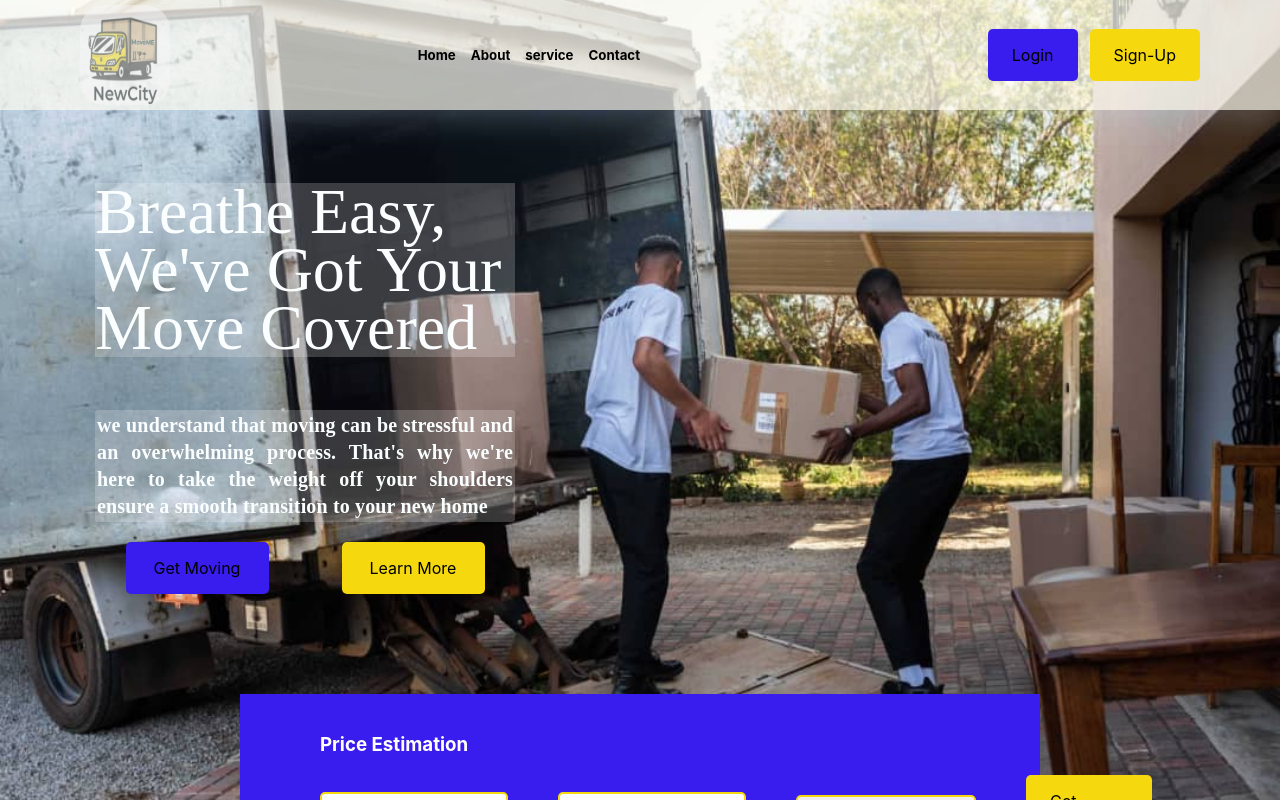
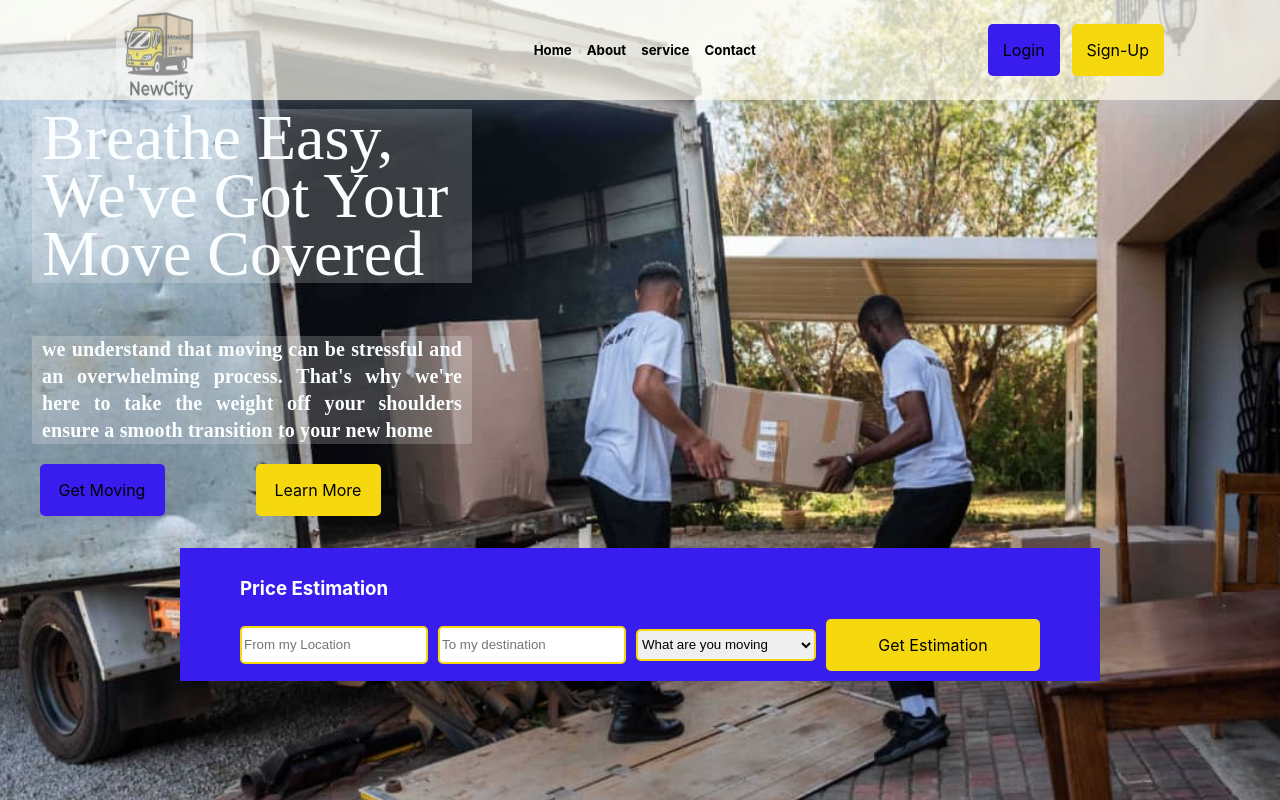
Before and after one commit to FridayOkpok/New-city, a React (Create React App) app: page / in a window 1280 px wide. Shown: the top 800 px of the page. Built offline with nearby package versions, Linux system fonts and the light colour scheme.

Commit message:
estimation

```diff
--- a/src/component/NavBar/navbar.css
+++ b/src/component/NavBar/navbar.css
@@ -1,9 +1,12 @@
 .nav {
+  position: fixed;
+  top: 0;
   justify-content: space-around;
-  padding: 5px 5rem;
+  /* padding: 5px 5rem; */
   background: rgba(254, 253, 243, 0.7);
   box-shadow: 0px 5px 33px rgba(185, 212, 237, 0.3);
   z-index: 9999;
+  width: 100%;
   animation: come-up 2s ease forwards;
 }
 
@@ -17,9 +20,8 @@
 }
 
 .nav .nav-container {
-  width: 100%;
   display: flex;
-  justify-content: space-between;
+  justify-content: space-around;
   align-items: center;
 }
 
@@ -57,6 +59,5 @@
 
 .nav .nav-container .btn-area .btn-login {
   /* primary */
-
   background: #391cee;
 }
--- a/src/component/container1/Container-one.jsx
+++ b/src/component/container1/Container-one.jsx
@@ -18,9 +18,9 @@ function ContainerOne() {
             <div className="btn btn-login"> Get Moving </div>
             <div className="btn btn-signup"> Learn More </div>
           </div>
+          {/* the select component will appear here */}
+          <SelectItem />
         </div>{" "}
-        {/* the select component will appear here */}
-        <SelectItem />
       </div>
     </section>
   );
--- a/src/component/container1/containerone.css
+++ b/src/component/container1/containerone.css
@@ -3,15 +3,13 @@
   background-size: cover;
   background-repeat: no-repeat;
   background-position: center center;
-  height: 100vh;
+  height: 100%;
 }
+
 .container-1 {
-  /* position: relative; */
-  /* padding-top: 5rem; */
   display: flex;
   flex-direction: column;
   justify-content: flex-start;
-  height: 50vh;
   width: 100%;
   animation: fade-in-right 3s ease forwards;
 }
@@ -27,12 +25,14 @@
 }
 
 .container-1 .container-content {
-  padding: 20px 95px;
-  max-width: 420px;
+  margin-top: 3.5rem;
+  height: 100vh;
 }
 
 .container-1 .container-content h2 {
   /* here i will change the color to white when i insert picture*/
+  padding: 0 10px;
+  margin-left: 2rem;
   font-family: Josefin Sans;
   color: #fbfeff;
   background: rgba(255, 255, 255, 0.2);
@@ -41,20 +41,28 @@
   line-height: 58px;
   letter-spacing: 0em;
   text-align: left;
-  /* opacity: 0.3; */
+  max-width: 420px;
 }
 
 .container-1 .container-content p {
   font-family: Josefin Sans;
   font-size: 20px;
+  margin-left: 2rem;
+
   font-weight: 700;
   color: #fbfeff;
   background: rgba(255, 255, 255, 0.2);
   border-radius: 3px;
   padding: 2px;
   line-height: 27px;
+  max-width: 420px;
+  padding: 0 10px;
   letter-spacing: 0.15000000596046448px;
   text-align: justify;
+}
+
+.container-1 .container-content .btn-area {
+  width: 420px;
 }
 
 .container-1 .container-content .btn-login {
--- a/src/component/container1/selectitem.css
+++ b/src/component/container1/selectitem.css
@@ -1,13 +1,12 @@
 .travel {
   display: flex;
   flex-direction: column;
-  width: 50%;
-  bottom: -15rem;
+  width: 70%;
   background-color: #391cee;
-  margin: 6px auto;
-  margin-top: 5rem;
-  padding: 20px 80px;
-  /* width: 70%; */
+  margin: 3px auto;
+  margin-top: 2rem;
+  padding: 10px 60px;
+  max-width: 800px;
   justify-content: flex-start;
 }
 
@@ -18,7 +17,7 @@
 .travel .travel-input {
   display: flex;
   flex-direction: row;
-  gap: 50px;
+  gap: 10px;
   /* justify-content: space-between; */
   align-items: center;
 }
@@ -26,3 +25,19 @@
 .travel .travel-input .travel-item {
   align-items: center;
 }
+
+@media screen and (max-width: 1198px) {
+  .travel {
+    display: flex;
+    width: 9rem;
+    justify-content: flex-start;
+    margin: 2rem 0 4px 2rem;
+  }
+  .travel .travel-input {
+    display: flex;
+    flex-direction: column;
+    gap: 10px;
+    /* justify-content: space-between; */
+    align-items: center;
+  }
+}
--- a/src/component/home/HomeContainer.jsx
+++ b/src/component/home/HomeContainer.jsx
@@ -1,6 +1,7 @@
 import React from "react";
 import NavBar from "../NavBar/NavBar";
 import ContainerOne from "../container1/Container-one";
+// import SelectItem from "../container1/selectItem";
 
 function HomeContainer() {
   return (
@@ -8,6 +9,7 @@ function HomeContainer() {
       <div className="containpics">
         <NavBar />
         <ContainerOne />
+        {/* <SelectItem /> */}
       </div>
     </>
   );
--- a/src/index.css
+++ b/src/index.css
@@ -3,8 +3,11 @@ body {
   font-family: -apple-system, BlinkMacSystemFont, "Segoe UI", "Roboto", "Oxygen",
     "Ubuntu", "Cantarell", "Fira Sans", "Droid Sans", "Helvetica Neue",
     sans-serif;
-  -webkit-font-smoothing: antialiased;
-  -moz-osx-font-smoothing: grayscale;
+}
+
+html {
+  padding: 0;
+  margin: 0;
 }
 
 code {
@@ -31,8 +34,8 @@ ul {
   display: flex;
   justify-content: center;
   align-items: center;
-  padding: 16px 24px;
-  gap: 10px;
+  padding: 16px 15px;
+  gap: 5px;
   cursor: pointer;
   border-radius: 5px;
 }
@@ -43,13 +46,20 @@ ul {
 
 .btn-login {
   /* primary */
-
   background: #391cee;
 }
 
-.btn-signup,
+.btn-signup {
+  background: #f5d90e;
+}
+
 .btn-estimate {
+  display: flex;
+  justify-content: center;
   background: #f5d90e;
+  width: 250px;
+  align-items: center;
+  min-height: 1rem;
 }
 
 option:focus {
```
